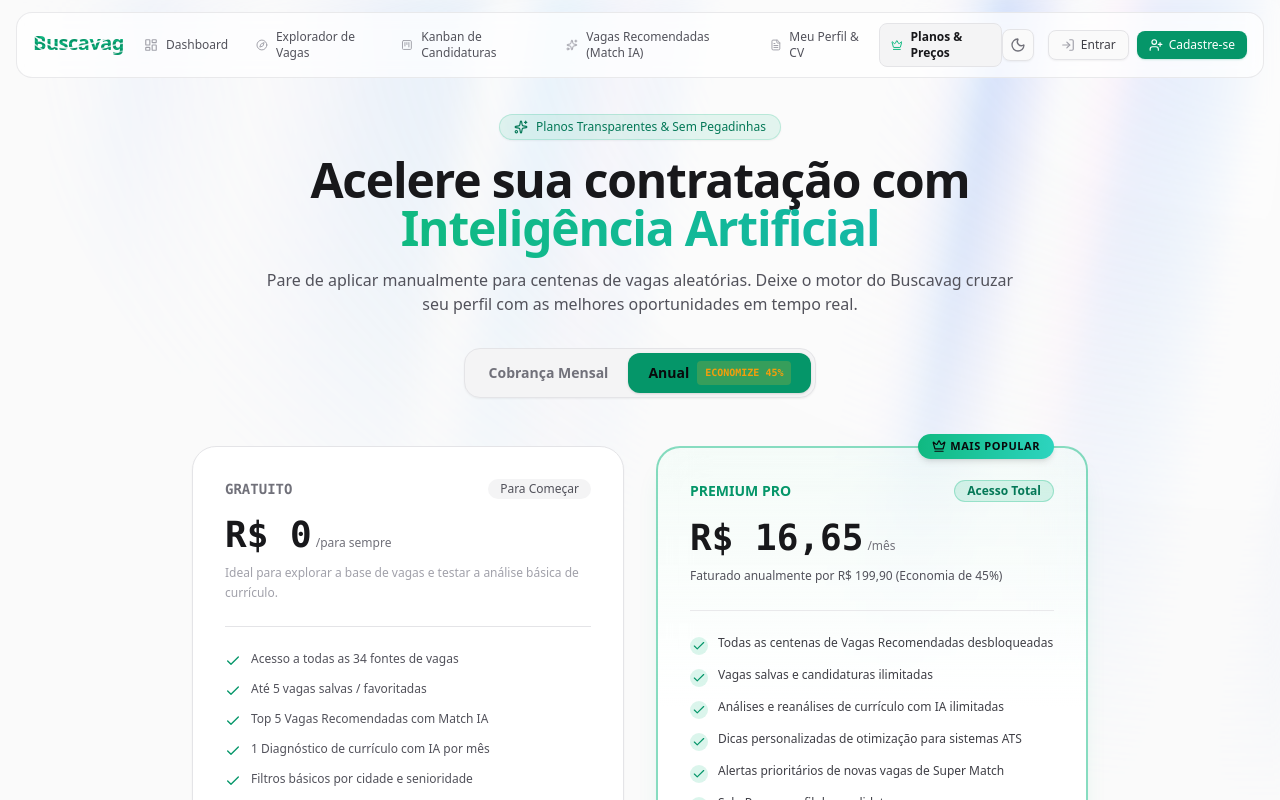
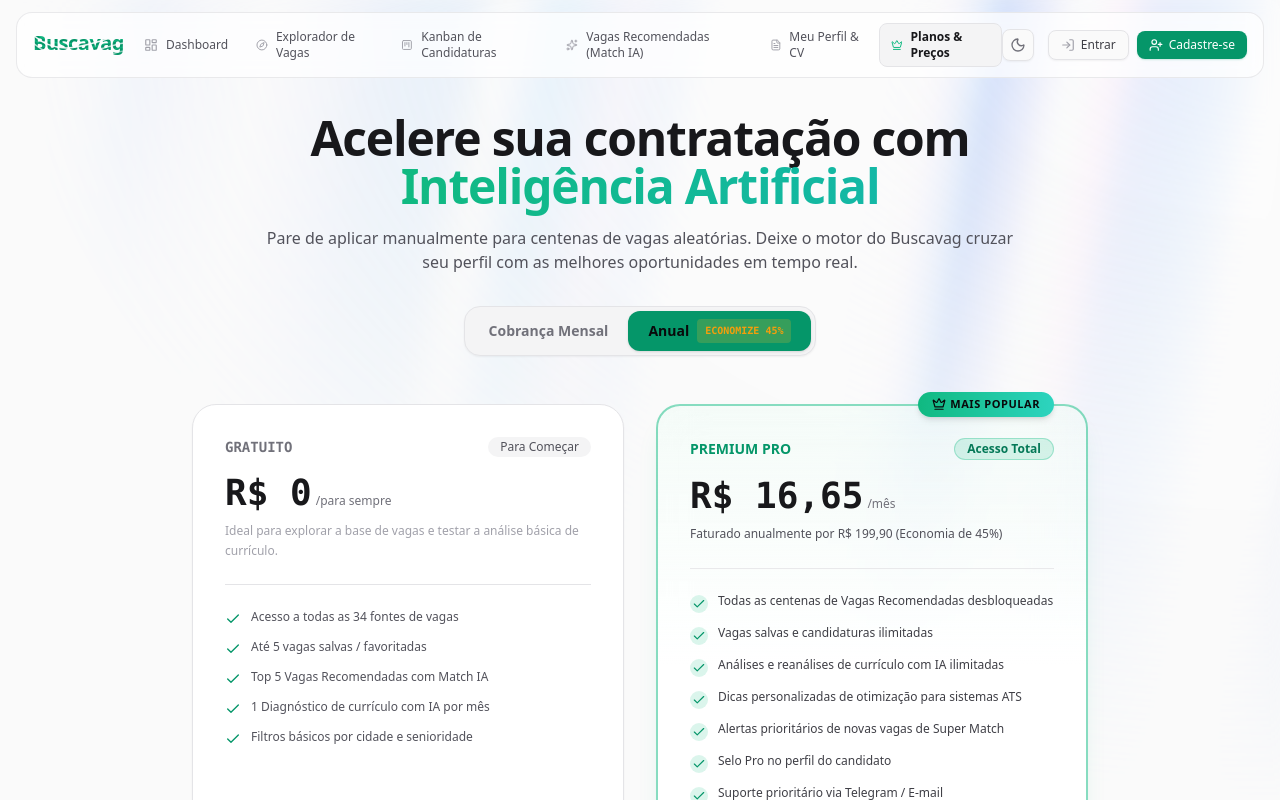
Before and after one commit to moaaskt/buscavag, a Next.js app: page /pricing in a window 1280 px wide. Shown: the top 800 px of the page. Built offline with nearby package versions, Linux system fonts and the light colour scheme; no server answers.

Commit message:
refactor: remove promotional badge from pricing header

```diff
--- a/src/app/pricing/page.tsx
+++ b/src/app/pricing/page.tsx
@@ -3,7 +3,6 @@
 import React, { useState, useEffect } from 'react';
 import Link from 'next/link';
 import {
-  Sparkles,
   Check,
   X,
   Crown,
@@ -97,10 +96,6 @@
     <div className="max-w-6xl w-full mx-auto space-y-12 py-4">
       {/* Header */}
       <div className="text-center max-w-3xl mx-auto mb-12">
-        <div className="inline-flex items-center gap-2 rounded-full border border-emerald-500/20 dark:border-emerald-500/30 bg-emerald-500/10 px-3.5 py-1 text-xs font-medium text-emerald-700 dark:text-emerald-400 mb-4 shadow-sm">
-          <Sparkles className="w-3.5 h-3.5" />
-          <span>Planos Transparentes & Sem Pegadinhas</span>
-        </div>
         <h1 className="text-3xl md:text-5xl font-extrabold text-zinc-900 dark:text-zinc-100 tracking-tight leading-tight">
           Acelere sua contratação com{' '}
           <span className="bg-gradient-to-r from-emerald-500 to-teal-500 dark:from-emerald-400 dark:to-teal-300 bg-clip-text text-transparent">
```
